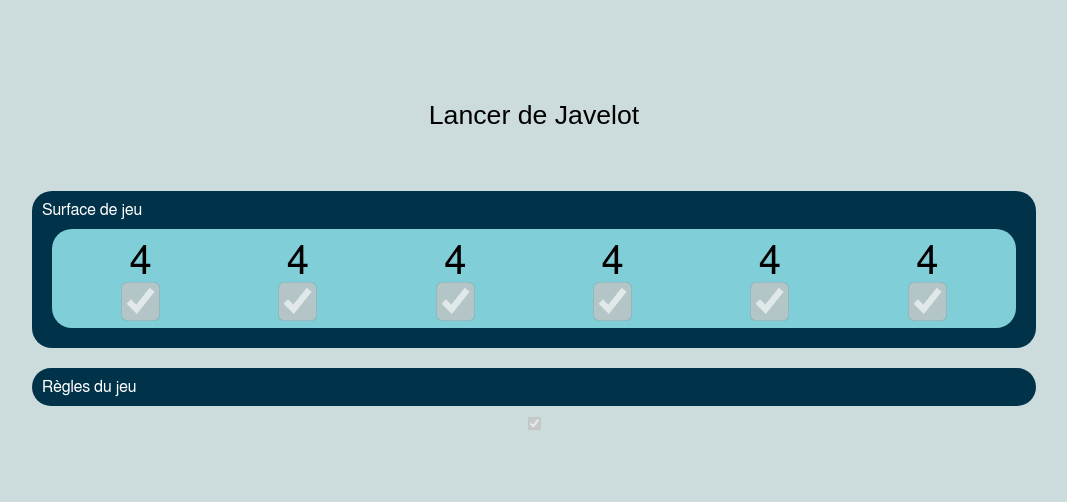
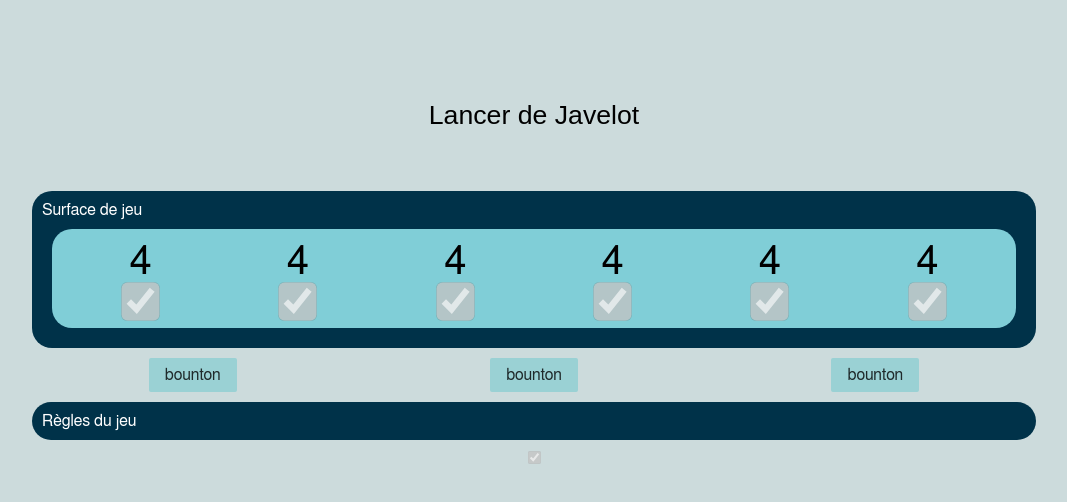
Before and after one commit to nbert71/decathlon-javelot, a website: page index.html in a window 1280 px wide. Shown: the whole page, without its empty margins (106-1173 px from the left). Drawn offline with nearby package versions, Linux system fonts and the light colour scheme.

Commit message:
ajout de boutons

```diff
--- a/index.html
+++ b/index.html
@@ -49,6 +49,12 @@
                     </div>
                 </div>
 
+                <div class="buttons">
+                    <a href="" class="pure-button">bounton</a>
+                    <a href="" class="pure-button">bounton</a>
+                    <a href="" class="pure-button">bounton</a>
+                </div>
+
                 <div class="rules">
                     <div class="box-title">
                         Règles du jeu
--- a/main.css
+++ b/main.css
@@ -9,6 +9,9 @@ html, body {
     background-color: #CCDBDC;
 }
 
+.pure-g {
+    letter-spacing: 0cm;
+}
 .main {
       margin-top: 50px;
       margin-left: auto;
@@ -32,7 +35,6 @@ p {
     /* height: 30vh; */
     background-color: #003249;
     border-radius: 20px;
-    letter-spacing: 0cm !important;
     text-align: left;
     margin: 10px;
 }
@@ -45,7 +47,6 @@ p {
 .dices {
     background-color: #80CED7;
     border-radius: 20px;
-    letter-spacing: 0cm !important;
     text-align: left;
     margin: 0 20px 20px 20px;
     padding: 10px;
@@ -54,7 +55,7 @@ p {
     justify-content: space-around;
 }
 
-.dice-box{
+.dice-box {
     display: flex;
     flex-direction: column;
     align-items: center;
@@ -68,3 +69,14 @@ p {
     transform: scale(3);
     margin: 10px;
 }
+
+.buttons {
+    width: 100vw;
+    display: flex;
+    flex-direction: row;
+    justify-content: space-around;
+}
+
+.pure-button {
+    background-color: #9AD1D4;
+}
```
